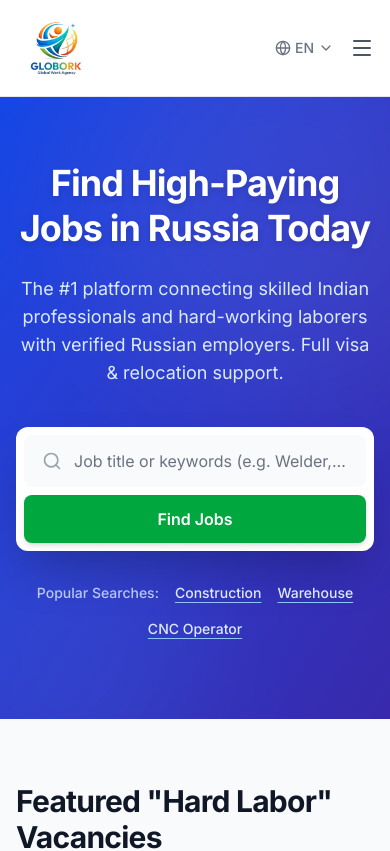
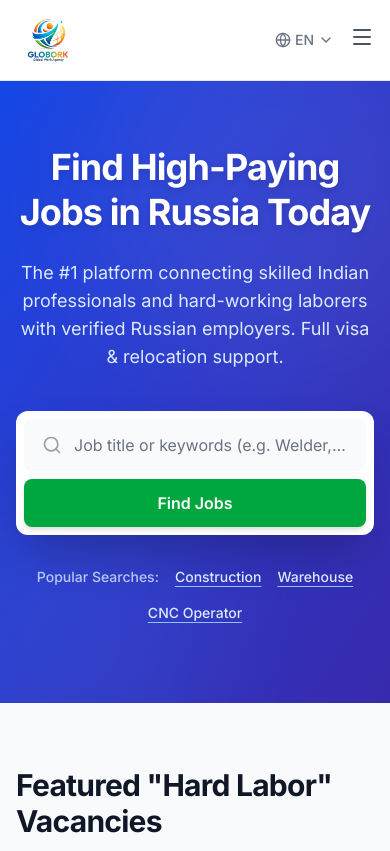
Before and after one commit to bugfix103/GLOBORK, a Next.js app: page / in a window 390 px wide. Shown: the top 851 px of the page. Built offline with nearby package versions, Linux system fonts and the light colour scheme.

Commit message:
Fix: Mobile menu, language dropdown state, and resize logos

```diff
--- a/src/app/page.tsx
+++ b/src/app/page.tsx
@@ -167,26 +167,29 @@ const languages = [
 
 export default function Home() {
   const [lang, setLang] = useState('en');
+  const [isMobileMenuOpen, setIsMobileMenuOpen] = useState(false);
+  const [isLangMenuOpen, setIsLangMenuOpen] = useState(false);
+
   const t = useMemo(() => translations[lang as keyof typeof translations], [lang]);
 
   return (
-    <main className="flex-grow flex flex-col">
+    <main className="flex-grow flex flex-col relative">
       {/* Navigation */}
       <header className="bg-white border-b border-gray-200 sticky top-0 z-50">
-        <div className="max-w-7xl mx-auto px-4 sm:px-6 lg:px-8">
-          <div className="flex justify-between items-center min-h-[6rem] py-2 sm:py-0 sm:h-32 md:h-40">
+        <div className="max-w-7xl mx-auto px-4 sm:px-6 lg:px-8 relative">
+          <div className="flex justify-between items-center min-h-[5rem] py-2 sm:py-0 sm:h-24 md:h-32">
             <div className="flex items-center gap-6 md:gap-8 min-w-0">
               <div className="flex-shrink-0 flex items-center">
                 <img
                   src="/logo.png"
                   alt="GLOBORK MANPOWER"
-                  className="h-20 sm:h-28 md:h-36 w-auto max-w-[min(480px,80vw)] sm:max-w-[520px] object-contain object-left"
+                  className="h-16 sm:h-24 md:h-32 w-auto max-w-[min(480px,75vw)] sm:max-w-[550px] object-contain object-left"
                   onError={(e) => {
                     e.currentTarget.style.display = 'none';
                     (e.currentTarget.nextElementSibling as HTMLElement)?.classList.remove('hidden');
                   }}
                 />
-                <div className="hidden flex items-center gap-1.5">
+                <div className="hidden items-center gap-1.5">
                   <span className="text-2xl sm:text-3xl font-bold text-blue-700 tracking-tight">GLOBORK</span>
                   <span className="text-2xl sm:text-3xl font-light text-gray-700 tracking-tight">MANPOWER</span>
                 </div>
@@ -199,33 +202,59 @@ export default function Home() {
             </div>
             <div className="flex items-center gap-4 lg:gap-6">
               {/* Language Switcher */}
-              <div className="relative group">
-                <div className="flex items-center gap-1 cursor-pointer text-gray-500 hover:text-gray-800 text-sm font-medium py-2">
+              <div className="relative">
+                <button
+                  onClick={() => setIsLangMenuOpen(!isLangMenuOpen)}
+                  onBlur={() => setTimeout(() => setIsLangMenuOpen(false), 200)}
+                  className="flex items-center gap-1 text-gray-500 hover:text-gray-800 text-sm font-medium py-2 focus:outline-none"
+                >
                   <Globe className="w-4 h-4" />
                   <span>{languages.find(l => l.code === lang)?.name}</span>
                   <ChevronDown className="w-4 h-4" />
-                </div>
-                <div className="absolute right-0 mt-0 w-32 bg-white border border-gray-200 rounded-lg shadow-xl opacity-0 invisible group-hover:opacity-100 group-hover:visible transition-all z-50 overflow-hidden">
+                </button>
+
+                {isLangMenuOpen && (
+                  <div className="absolute right-0 mt-1 w-32 bg-white border border-gray-200 rounded-lg shadow-xl z-50 overflow-hidden">
                     {languages.map((l) => (
                       <button
                         key={l.code}
-                      onClick={() => setLang(l.code)}
+                        onClick={() => {
+                          setLang(l.code);
+                          setIsLangMenuOpen(false);
+                        }}
                         className={`w-full text-left px-4 py-2 text-sm hover:bg-blue-50 transition ${lang === l.code ? 'bg-blue-50 text-blue-700 font-bold' : 'text-gray-600'}`}
                       >
-                      {l.name} {l.code === 'hi' ? '(Hindi)' : l.code === 'ru' ? '(Russian)' : ''}
+                        {l.name} {l.code === 'hi' ? '(Hindi)' : l.code === 'ru' ? '(Russian)' : l.code === 'zh' ? '(Chinese)' : l.code === 'ar' ? '(Arabic)' : l.code === 'vi' ? '(Viet)' : ''}
                       </button>
                     ))}
                   </div>
+                )}
               </div>
               <div className="hidden sm:flex items-center gap-3">
                 <a href="#" className="text-blue-600 bg-blue-50 px-4 py-2 rounded-md text-sm font-medium hover:bg-blue-100 transition">{t.login}</a>
                 <a href="#" className="bg-blue-600 text-white px-4 py-2 rounded-md text-sm font-medium hover:bg-blue-700 transition shadow-sm shadow-blue-200">{t.postJob}</a>
               </div>
               <div className="md:hidden">
+                <button onClick={() => setIsMobileMenuOpen(!isMobileMenuOpen)} className="focus:outline-none">
                   <Menu className="w-6 h-6 text-gray-600 cursor-pointer hover:text-gray-900 transition" />
+                </button>
               </div>
             </div>
           </div>
+
+          {/* Mobile Dropdown Menu */}
+          {isMobileMenuOpen && (
+            <div className="md:hidden absolute top-full left-0 w-full bg-white border-b border-gray-200 shadow-lg z-50">
+              <div className="px-4 pt-2 pb-4 space-y-1 flex flex-col">
+                <a href="#" className="block px-3 py-2 rounded-md text-base font-medium text-gray-700 hover:text-blue-600 hover:bg-gray-50">{t.findJobs}</a>
+                <a href="#" className="block px-3 py-2 rounded-md text-base font-medium text-gray-700 hover:text-blue-600 hover:bg-gray-50">{t.forEmployers}</a>
+                <a href="#" className="block px-3 py-2 rounded-md text-base font-medium text-gray-700 hover:text-blue-600 hover:bg-gray-50">{t.immigration}</a>
+                <div className="border-t border-gray-200 my-2"></div>
+                <a href="#" className="block px-3 py-2 rounded-md text-base font-medium text-blue-700 hover:bg-blue-50">{t.login}</a>
+                <a href="#" className="block px-3 py-2 rounded-md text-base font-medium text-white bg-blue-600 hover:bg-blue-700 text-center mx-3 mt-2">{t.postJob}</a>
+              </div>
+            </div>
+          )}
         </div>
       </header>
 
```
Lines whose indentation alone changed are shown as unchanged.
